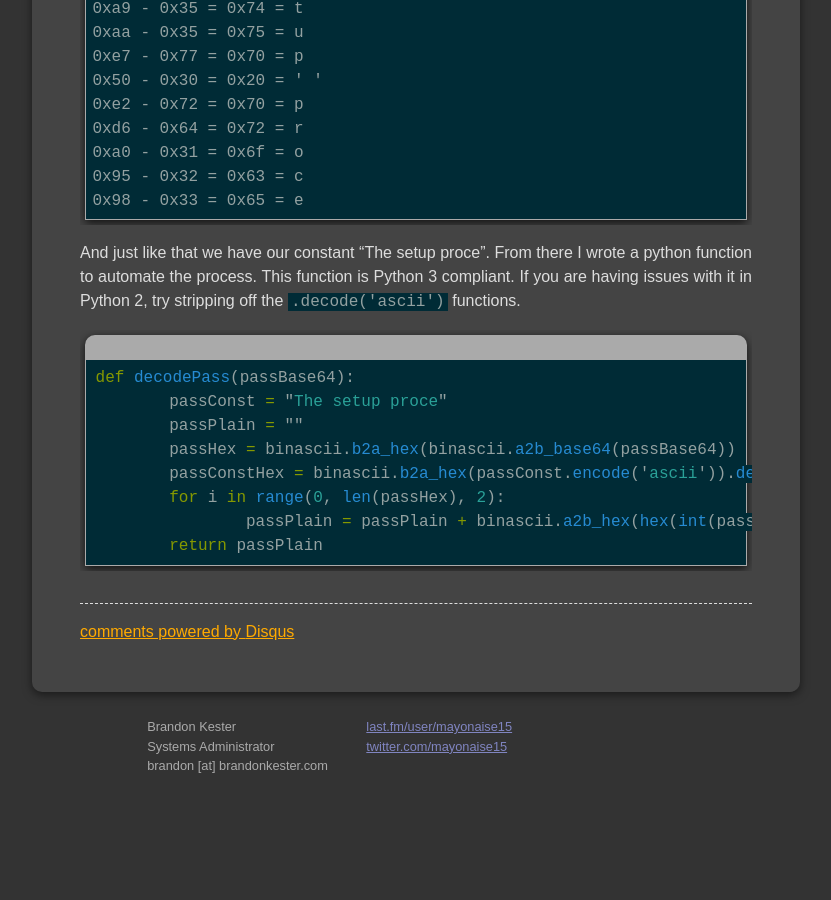
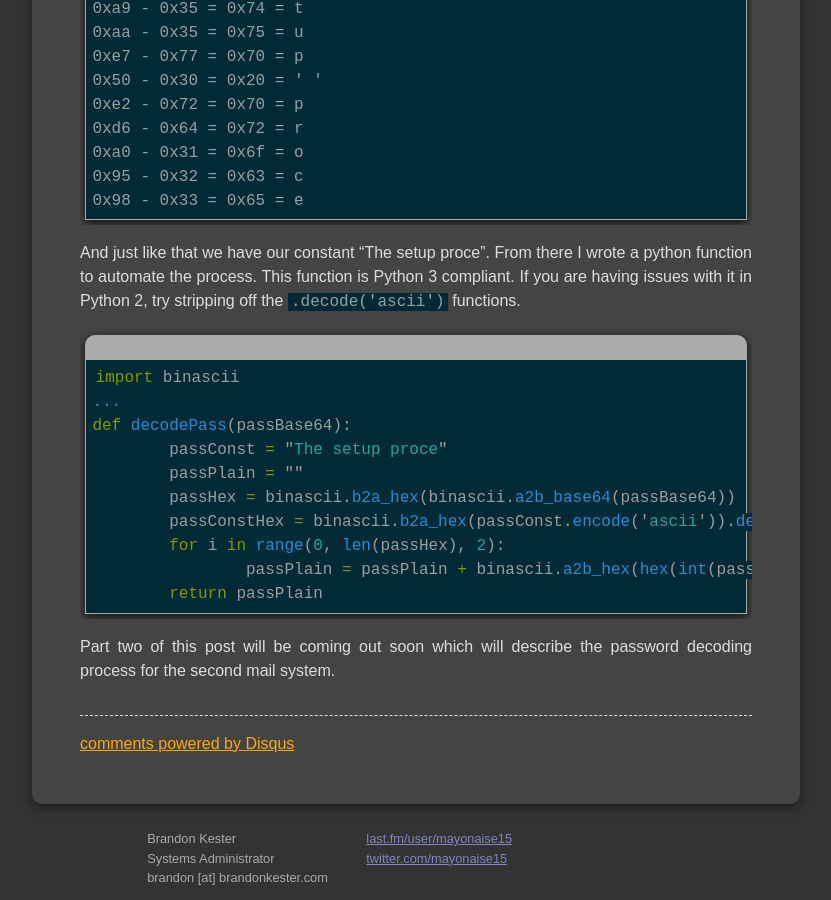
Before and after one commit to kesterb/kesterb.github.io, a Jekyll site: the page built from _posts/2013-10-01-weak-password-stores.markdown, in a window 1280 px wide and 900 px high, scrolled down 2924 px. Shown: the whole window, without its empty margins (224-1055 px from the left). Built offline with Jekyll 4.4.1, drawn with Linux system fonts in a browser that asks for light colours; some web fonts are replaced; Markdown is read by kramdown in place of the engine named in the settings; comment, search, counter and statistics services are not loaded; before the commit the page ends 3712 px from its top, so only the background shows below that.

Commit message:
Added include for binascii.  Added placeholder for part two.

```diff
--- a/_posts/2013-10-01-weak-password-stores.markdown
+++ b/_posts/2013-10-01-weak-password-stores.markdown
@@ -107,6 +107,8 @@ This was looking very promising, so I applied the same process for the longest p
 And just like that we have our constant "The setup proce".  From there I wrote a python function to automate the process.  This function is Python 3 compliant.  If you are having issues with it in Python 2, try stripping off the `.decode('ascii')` functions.
 
 {% highlight python %}
+import binascii
+...
 def decodePass(passBase64):
 	passConst = "The setup proce"
 	passPlain = ""
@@ -117,6 +119,8 @@ def decodePass(passBase64):
 	return passPlain
 {% endhighlight %}
 
+Part two of this post will be coming out soon which will describe the password decoding process for the second mail system.
+
 [Pwderr]: /images/mail-system-1.png "Password error message"
 
 [1]: http://en.wikipedia.org/wiki/Base64 "Wikipedia article on Base64"
```
